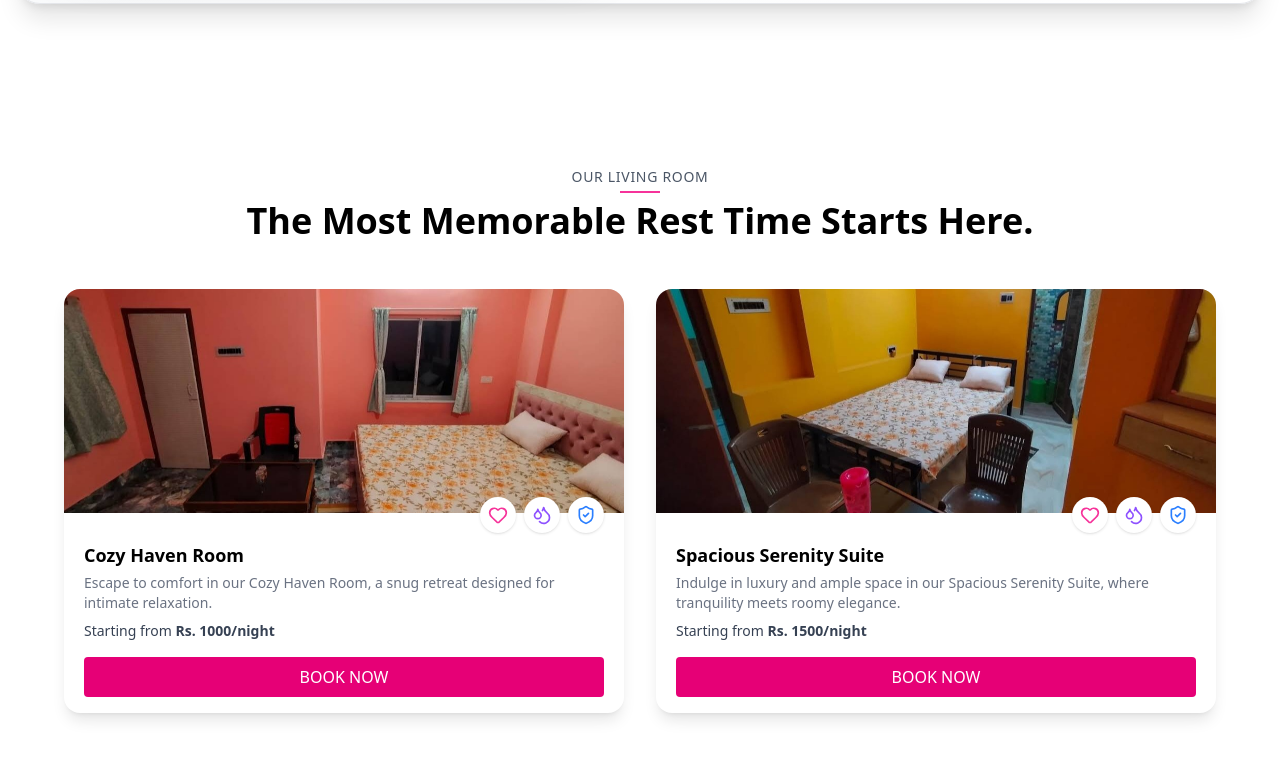
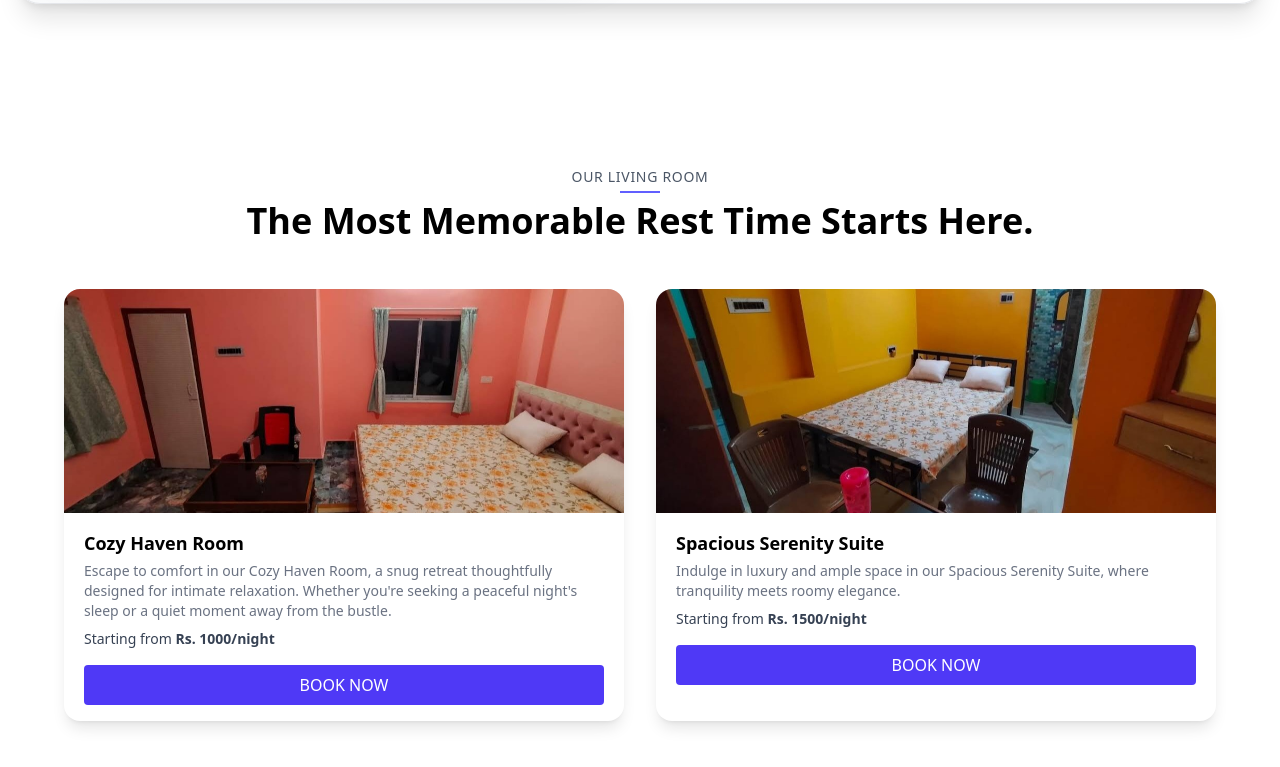
Before and after one commit to probal-ghosh/Internship1, a React (Vite) app: page / in a window 1280 px wide. Shown: the part 1335-2102 px from the top of the page. Built offline with nearby package versions, Linux system fonts and the light colour scheme.

Commit message:
fixed the roomsection

```diff
--- a/src/Component/RoomSection/RoomSection.jsx
+++ b/src/Component/RoomSection/RoomSection.jsx
@@ -1,7 +1,6 @@
 import React from 'react';
 import room1 from '../../assets/room1.jpg';
 import room2 from '../../assets/small.jpg';
-import { Heart, ShieldCheck, Droplets } from 'lucide-react';
 
 const RoomCard = ({ image, title, description, price }) => (
   <div
@@ -11,23 +10,12 @@ const RoomCard = ({ image, title, description, price }) => (
   >
     <img src={image} alt={title} className="w-full h-56 object-cover" />
     <div className="px-5 py-4">
-      <div className="flex justify-end -mt-8 mb-2 space-x-2">
-        <span className="bg-white p-2 rounded-full shadow hover:bg-pink-100 transition">
-          <Heart className="text-pink-500 w-5 h-5" />
-        </span>
-        <span className="bg-white p-2 rounded-full shadow hover:bg-violet-100 transition">
-          <Droplets className="text-violet-500 w-5 h-5" />
-        </span>
-        <span className="bg-white p-2 rounded-full shadow hover:bg-blue-100 transition">
-          <ShieldCheck className="text-blue-500 w-5 h-5" />
-        </span>
-      </div>
       <h3 className="text-lg font-semibold">{title}</h3>
       <p className="text-gray-500 text-sm mt-1">{description}</p>
       <p className="mt-2 text-gray-700 text-sm">
         Starting from <span className="font-semibold">Rs. {price}/night</span>
       </p>
-      <button className="mt-4 w-full bg-pink-600 text-white py-2 rounded hover:bg-pink-700 transition">
+      <button className="mt-4 w-full bg-indigo-600 text-white py-2 rounded hover:bg-indigo-700 transition">
         BOOK NOW
       </button>
     </div>
@@ -38,7 +26,7 @@ const RoomsSection = () => {
   return (
     <section className="py-20 px-4 sm:px-6 lg:px-16 bg-white">
       <div className="text-center mb-12" data-aos="fade-up">
-        <p className="uppercase tracking-wider text-sm text-gray-600 relative inline-block after:block after:w-10 after:h-0.5 after:bg-pink-500 after:mt-1 after:mx-auto">
+        <p className="uppercase tracking-wider text-sm text-gray-600 relative inline-block after:block after:w-10 after:h-0.5 after:bg-indigo-500 after:mt-1 after:mx-auto">
           Our Living Room
         </p>
         <h2 className="text-3xl md:text-4xl font-bold mt-2">
@@ -50,7 +38,7 @@ const RoomsSection = () => {
         <RoomCard
           image={room1}
           title="Cozy Haven Room"
-          description="Escape to comfort in our Cozy Haven Room, a snug retreat designed for intimate relaxation."
+          description="Escape to comfort in our Cozy Haven Room, a snug retreat thoughtfully designed for intimate relaxation. Whether you're seeking a peaceful night's sleep or a quiet moment away from the bustle."
           price="1000"
         />
         <RoomCard
```
